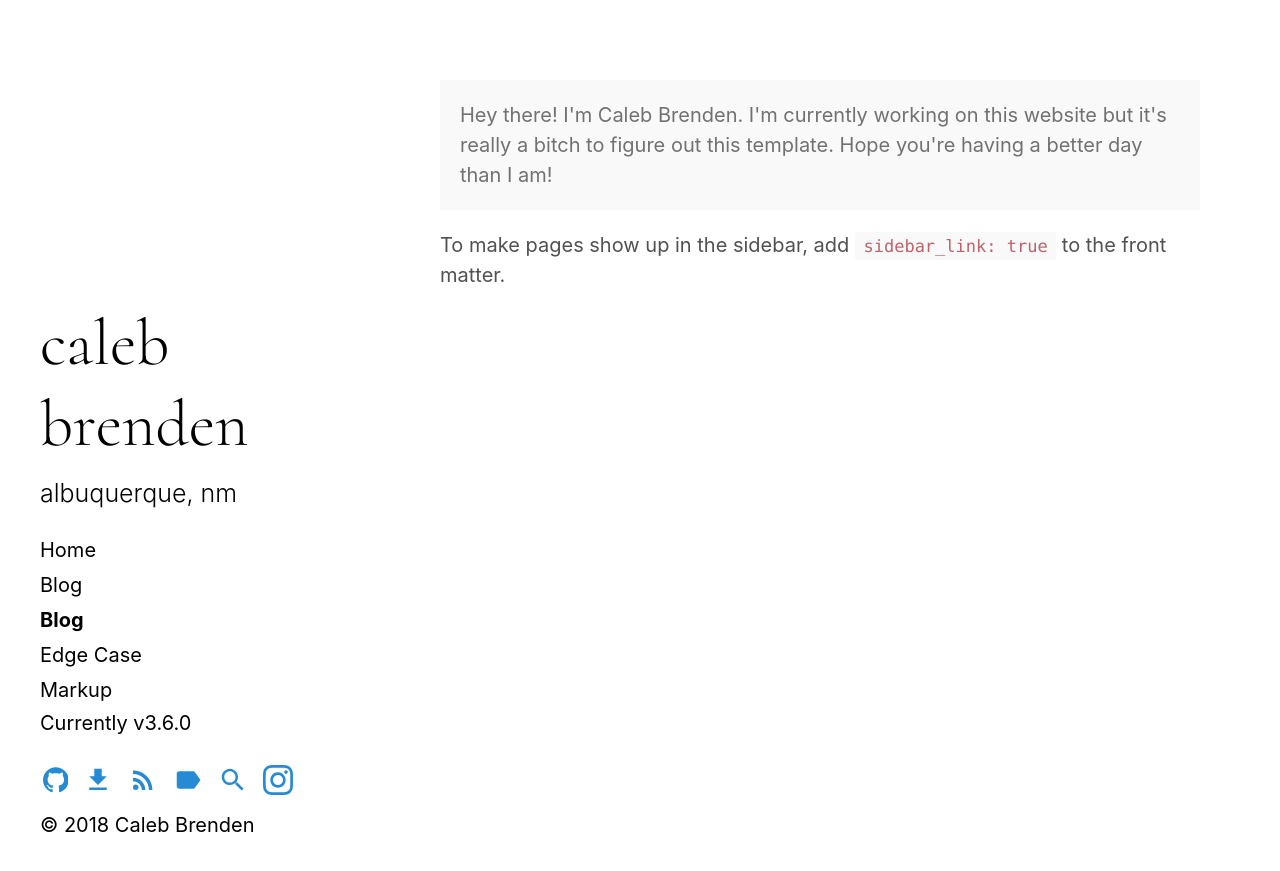
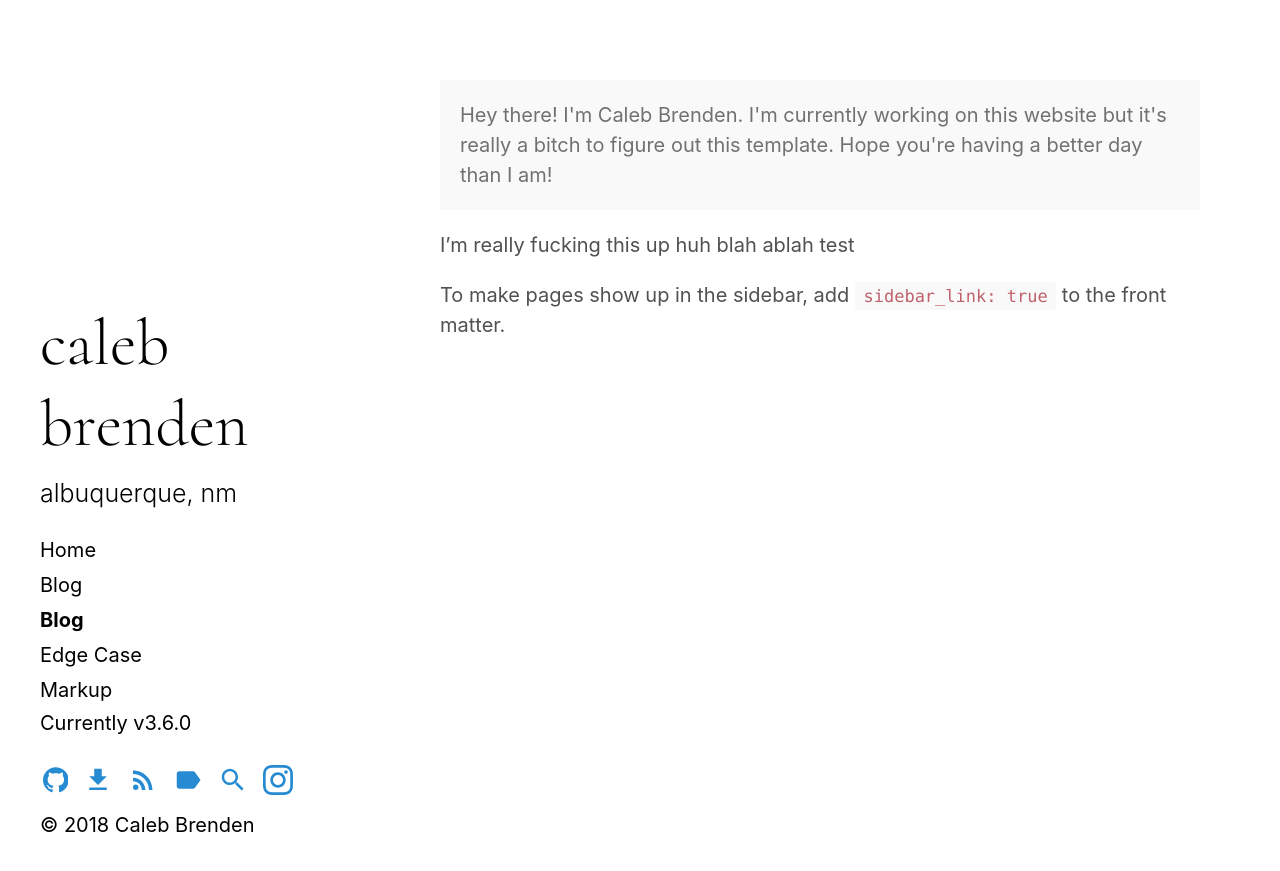
Before and after one commit to calebbrenden/my-site, a Jekyll site: the page built from about.md, in a window 1280 px wide. Shown: the top 871 px of the page. Built offline with Jekyll 4.4.1, drawn with Linux system fonts in a browser that asks for light colours.

Commit message:
seeing if this will publish
added something to the about page to see if it wil publish ok

```diff
--- a/about.md
+++ b/about.md
@@ -8,5 +8,7 @@ sidebar_link: true
   Hey there! I'm Caleb Brenden. I'm currently working on this website but it's really a bitch to figure out this template. Hope you're having a better day than I am!
 </p>
 
+I'm really fucking this up huh blah ablah test
+
 To make pages show up in the sidebar, add `sidebar_link: true` to the front
 matter.
```
Also changed, not shown: 1 other file.
